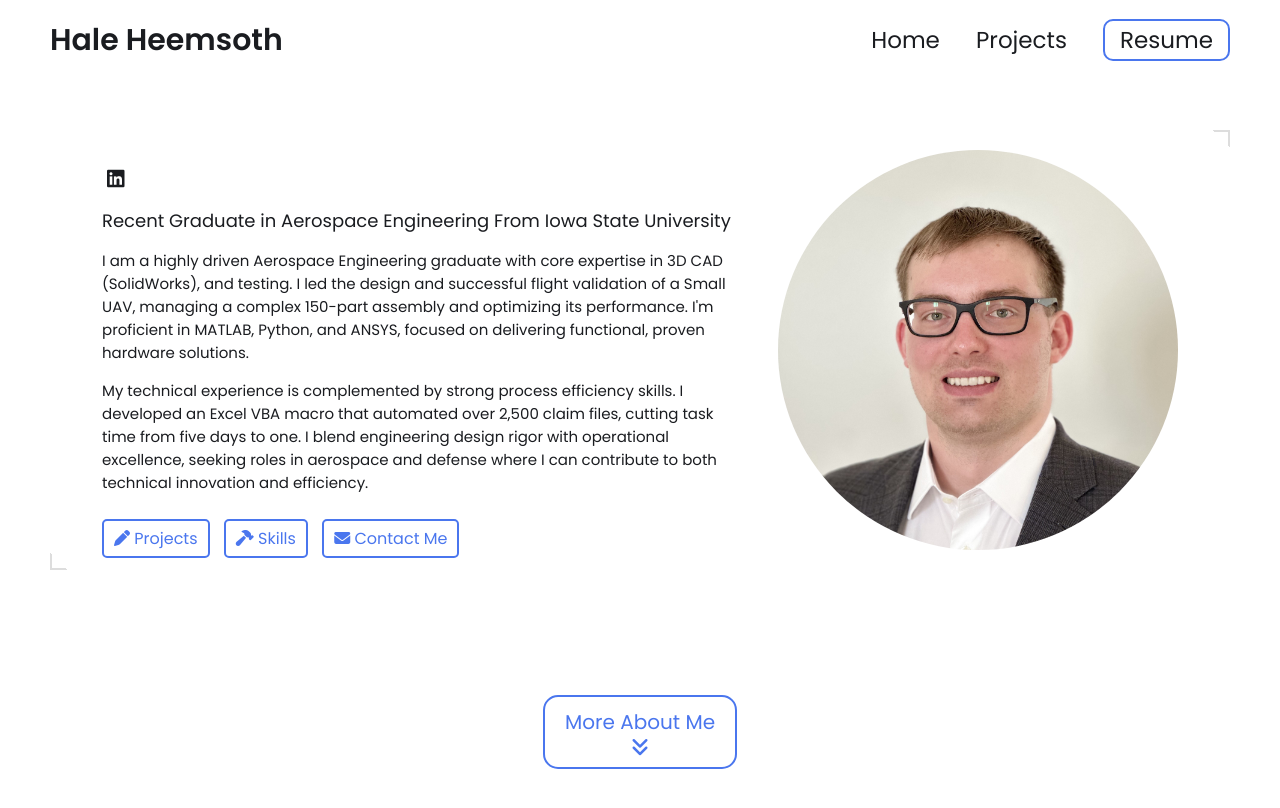
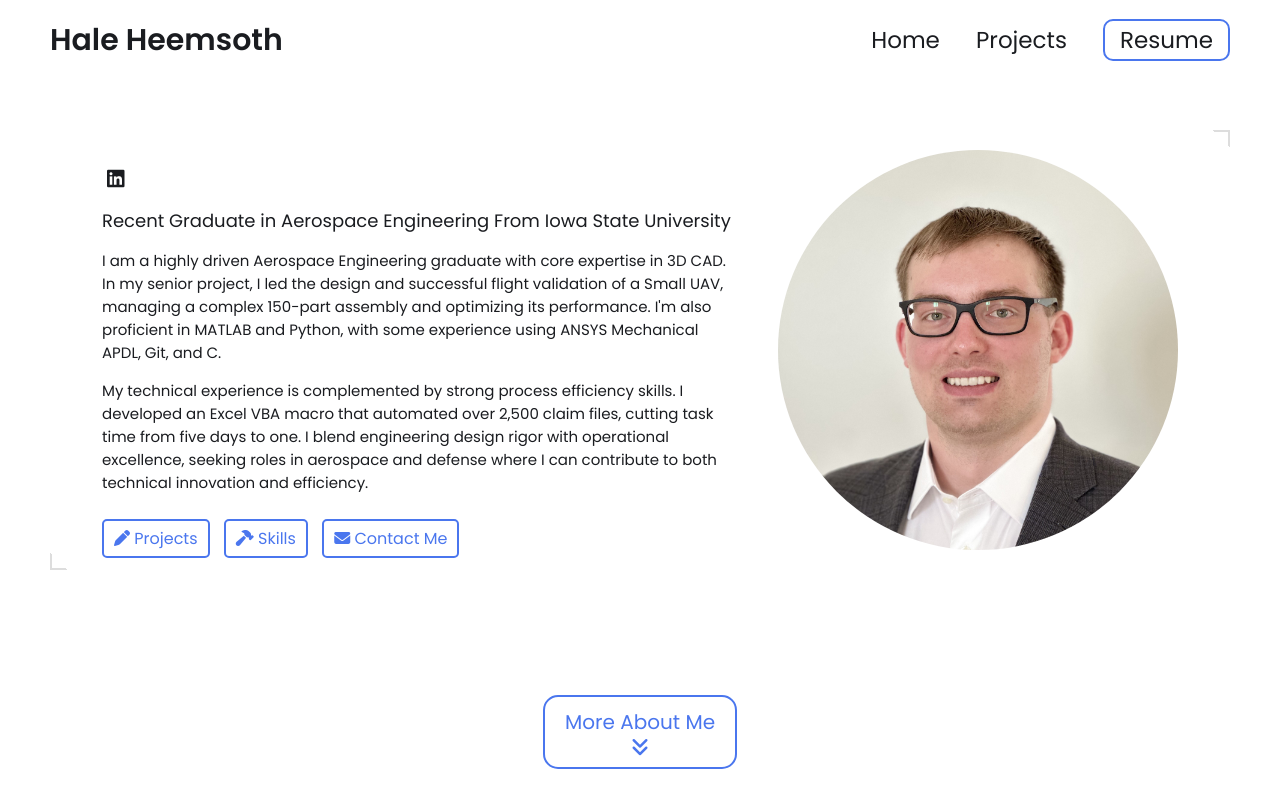
Before and after one commit to fakehale/fakehale.github.io, a Jekyll site: the page built from index.html, in a window 1280 px wide and 900 px high. Shown: the top 808 px of the window. Built offline with Jekyll 4.4.1, drawn with Linux system fonts in a browser that asks for light colours.

Commit message:
Update _config.yml
Updated description paragraphs

```diff
--- a/_config.yml
+++ b/_config.yml
@@ -14,7 +14,7 @@ title: Hale Heemsoth's Portfolio # This is what shows up in the tab of the brows
 # Hero Section
 name: Hale Heemsoth
 headline: Recent Graduate in Aerospace Engineering From Iowa State University
-description: I am a highly driven Aerospace Engineering graduate with core expertise in 3D CAD (SolidWorks), and testing. I led the design and successful flight validation of a Small UAV, managing a complex 150-part assembly and optimizing its performance. I'm proficient in MATLAB, Python, and ANSYS, focused on delivering functional, proven hardware solutions.
+description: I am a highly driven Aerospace Engineering graduate with core expertise in 3D CAD. In my senior project, I led the design and successful flight validation of a Small UAV, managing a complex 150-part assembly and optimizing its performance. I'm also proficient in MATLAB and Python, with some experience using ANSYS Mechanical APDL, Git, and C.
 descriptiontwo:  My technical experience is complemented by strong process efficiency skills. I developed an Excel VBA macro that automated over 2,500 claim files, cutting task time from five days to one. I blend engineering design rigor with operational excellence, seeking roles in aerospace and defense where I can contribute to both technical innovation and efficiency.
 # dont remove this line. this will ignore all new lines until the next section
 
```
